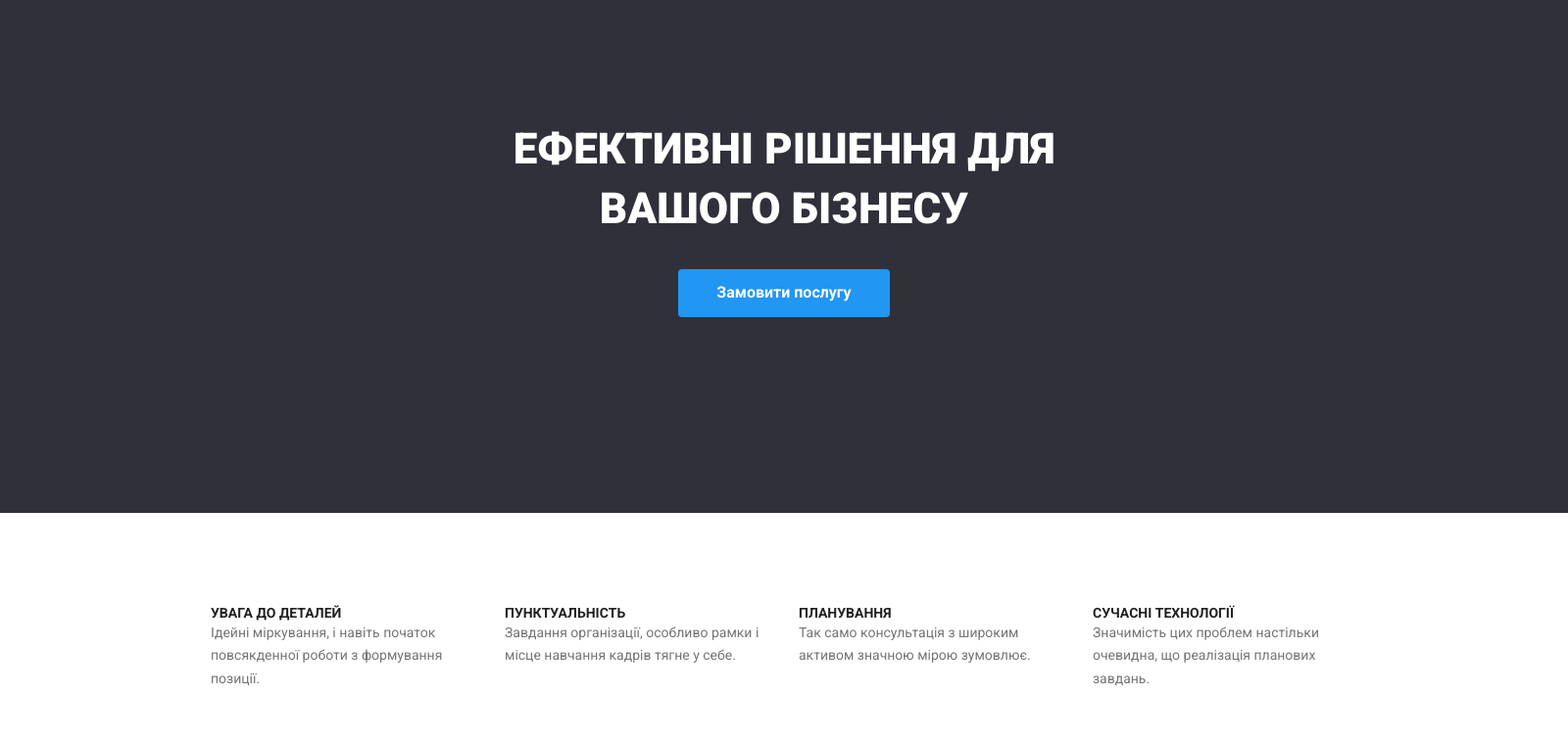
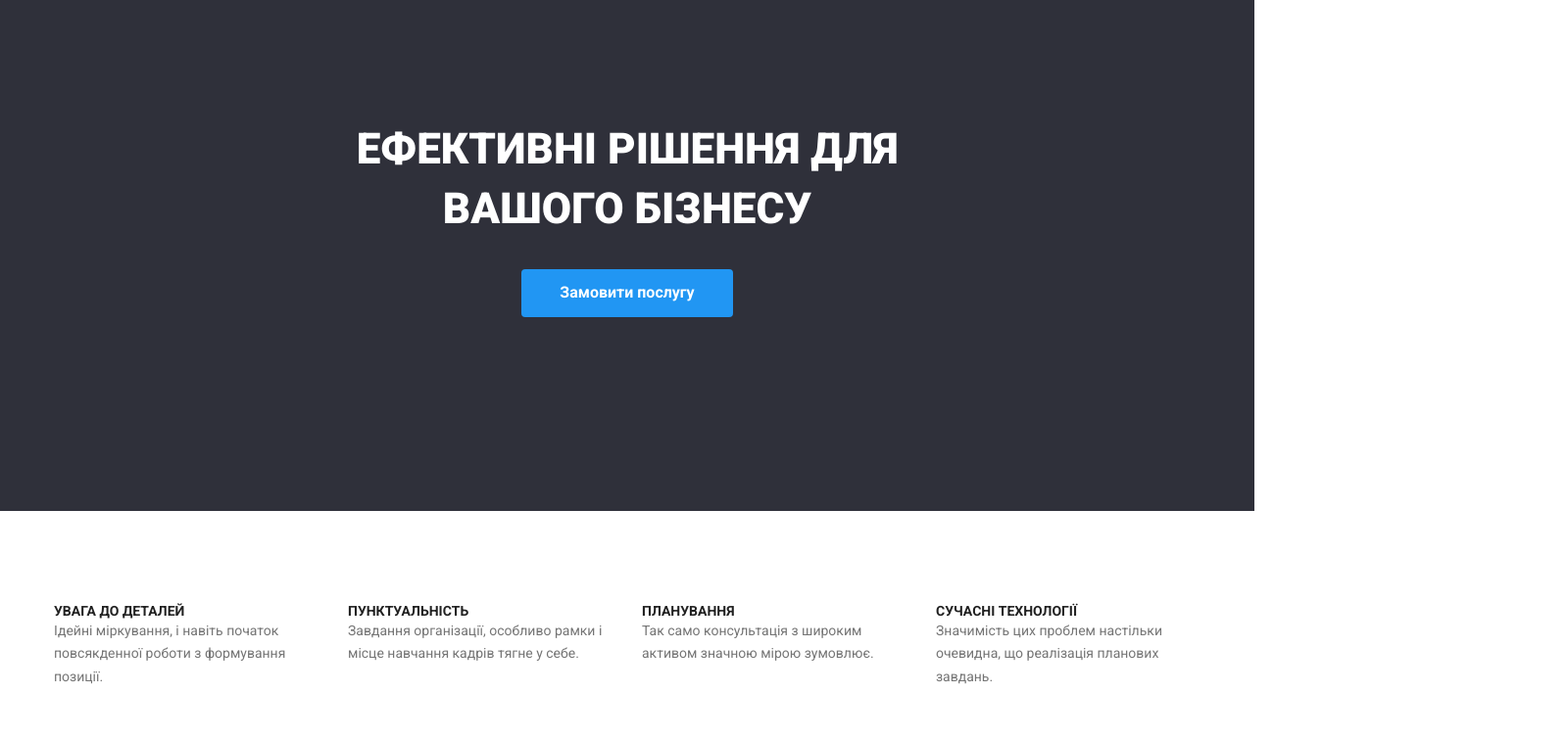
Before and after one commit to Diguard/homework-3, a plain HTML site: page index.html in a window 1280 px wide. Shown: the part 160-916 px from the top of the page at 98% size, 1600 px wide, since content can reach past the window. Drawn offline with nearby package versions, Linux system fonts and the light colour scheme.

Commit message:
Исправлен код Hero

```diff
--- a/css/styles.css
+++ b/css/styles.css
@@ -1,4 +1,4 @@
-html {
+*{
     box-sizing: border-box;
 }
 
@@ -13,7 +13,6 @@ body {
     background-color: var(--primary-color);
     color: var(--primary-text-color);
     font-family: Roboto, sans-serif;
-    width: 1600px;
     line-height: 1.2;
 }
 
@@ -42,10 +41,10 @@ p {
 }
 
 .container {
+    width: 1200px;
     padding-left: 15px;
     padding-right: 15px;
-    margin-left: 200px;
-    margin-right: 200px;
+    margin: 0 auto;
 }
 
 /* Header */
@@ -83,7 +82,7 @@ span {
     padding-top: 32px;
     padding-bottom: 32px;
 
-    color:var(--tittle-text-color);
+    color: var(--tittle-text-color);
     list-style: none;
     font-weight: 500;
     font-size: 14px;
@@ -112,7 +111,6 @@ span {
     display: block;
     padding-top: 32px;
     padding-bottom: 32px;
-
     color:var(--primary-text-color);
     font-weight: 500;
     font-size: 14px;
@@ -126,10 +124,15 @@ span {
 
 /* Hero */
 .hero {
-    display: block;
-    padding-top: 200px;
+    height: 600px;
     background-color: #2F303A;
-    text-align: center;
+    padding: 0;
+}
+.container-hero {
+    display: flex;
+    flex-direction: column;
+    align-items: center;
+    padding: 200px 0;
 }
 .hero-tittle {
     color: var(--primary-color);
@@ -138,6 +141,7 @@ span {
     line-height:1.4;
     text-transform: uppercase;
     margin-bottom: 30px;
+    text-align: center;
 }
 .subtittle {
     display: block;
@@ -159,7 +163,6 @@ span {
     line-height: 1.8;
     text-align: center;
     cursor: pointer;
-    margin-bottom: 200px;
 }
 /* Filter Portfolio*/
 
@@ -236,7 +239,9 @@ span {
 .advantages-list {
     display: flex;
     justify-content: center;
-    margin-top: 94px;
+}
+.advantages {
+    padding-bottom: 0;
 }
 .advantages-item {
     width: 270px;
--- a/index.html
+++ b/index.html
@@ -41,8 +41,8 @@
 
     <main>
         <!--Hero-->
-       <section>
-            <div class="hero">
+       <section class="section hero">
+            <div class="container-hero">
                 <h1 class="hero-tittle">
                     Ефективні рішення для
                     <span class="subtittle">вашого бізнесу</span>
@@ -52,7 +52,7 @@
        </section>
 
        <!--Advantages-->
-       <section>
+       <section class="section advantages">
         <div class="container">
             <ul class="advantages-list">
                 <li class="advantages-item">
```
